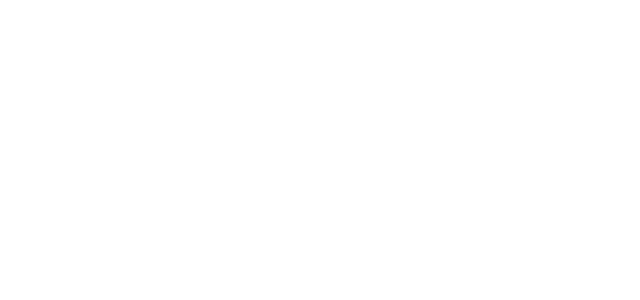
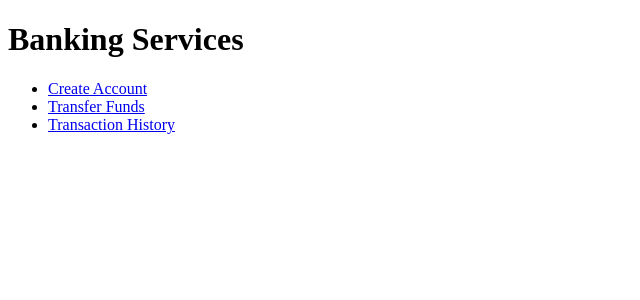
Before and after one commit to Aaron-Hoffman/transactions-app, an Angular app: page / in a window 1280 px wide. Shown: the top 300 px of the page, without its empty margins (0-640 px from the left). Built offline with nearby package versions, Linux system fonts and the light colour scheme.

Commit message:
Flesh out what each component should do

```diff
--- a/src/app/app.routes.ts
+++ b/src/app/app.routes.ts
@@ -6,7 +6,7 @@
 
 export const routes: Routes = [
     {
-        path: 'home',
+        path: '',
         component: HomeComponent
     },
     {
--- a/src/app/create-account/create-account.component.html
+++ b/src/app/create-account/create-account.component.html
@@ -1 +1,3 @@
-<p>create-account works!</p>
+<h1>Create an Account</h1>
+<p>Account Creation Form</p>
+<p>Account list</p>
--- a/src/app/create-account/create-account.component.ts
+++ b/src/app/create-account/create-account.component.ts
@@ -8,5 +8,6 @@
   styleUrl: './create-account.component.scss'
 })
 export class CreateAccountComponent {
-
+  // Should fetch all accounts and display them
+  // Form should use transaction service to create a new account
 }
--- a/src/app/home/home.component.html
+++ b/src/app/home/home.component.html
@@ -1 +1,14 @@
-<p>home works!</p>
+<h1>Banking Services</h1>
+<nav>
+    <ul>
+        <li>
+            <a href="/create-account">Create Account</a>
+        </li>
+        <li>
+            <a href="/transfer-funds">Transfer Funds</a>
+        </li>
+        <li>
+            <a href="/transaction-history">Transaction History</a>
+        </li>
+    </ul>
+</nav>
--- a/src/app/home/home.component.ts
+++ b/src/app/home/home.component.ts
@@ -8,5 +8,5 @@
   styleUrl: './home.component.scss'
 })
 export class HomeComponent {
-
+  // Should fetch all accounts and display them
 }
--- a/src/app/services/transaction.service.ts
+++ b/src/app/services/transaction.service.ts
@@ -14,4 +14,6 @@
   // Get All Accounts Method
 
   // Get Account By Id Method
+
+  // Get all transactions Method
 }
--- a/src/app/transaction-history/transaction-history.component.html
+++ b/src/app/transaction-history/transaction-history.component.html
@@ -1 +1,2 @@
-<p>transaction-history works!</p>
+<h1>Transaction History</h1>
+<p>List of transactions</p>
--- a/src/app/transaction-history/transaction-history.component.ts
+++ b/src/app/transaction-history/transaction-history.component.ts
@@ -8,5 +8,5 @@
   styleUrl: './transaction-history.component.scss'
 })
 export class TransactionHistoryComponent {
-
+  // Should fetch all transactions
 }
--- a/src/app/transfer-funds/transfer-funds.component.html
+++ b/src/app/transfer-funds/transfer-funds.component.html
@@ -1 +1,2 @@
-<p>transfer-funds works!</p>
+<h1>Transfer Funds</h1>
+<p>Form to transfer funds</p>
--- a/src/app/transfer-funds/transfer-funds.component.ts
+++ b/src/app/transfer-funds/transfer-funds.component.ts
@@ -8,5 +8,6 @@
   styleUrl: './transfer-funds.component.scss'
 })
 export class TransferFundsComponent {
-
+  // Should fetch all accounts
+  // Form should use transaction service to update accounts after transfer
 }
```
